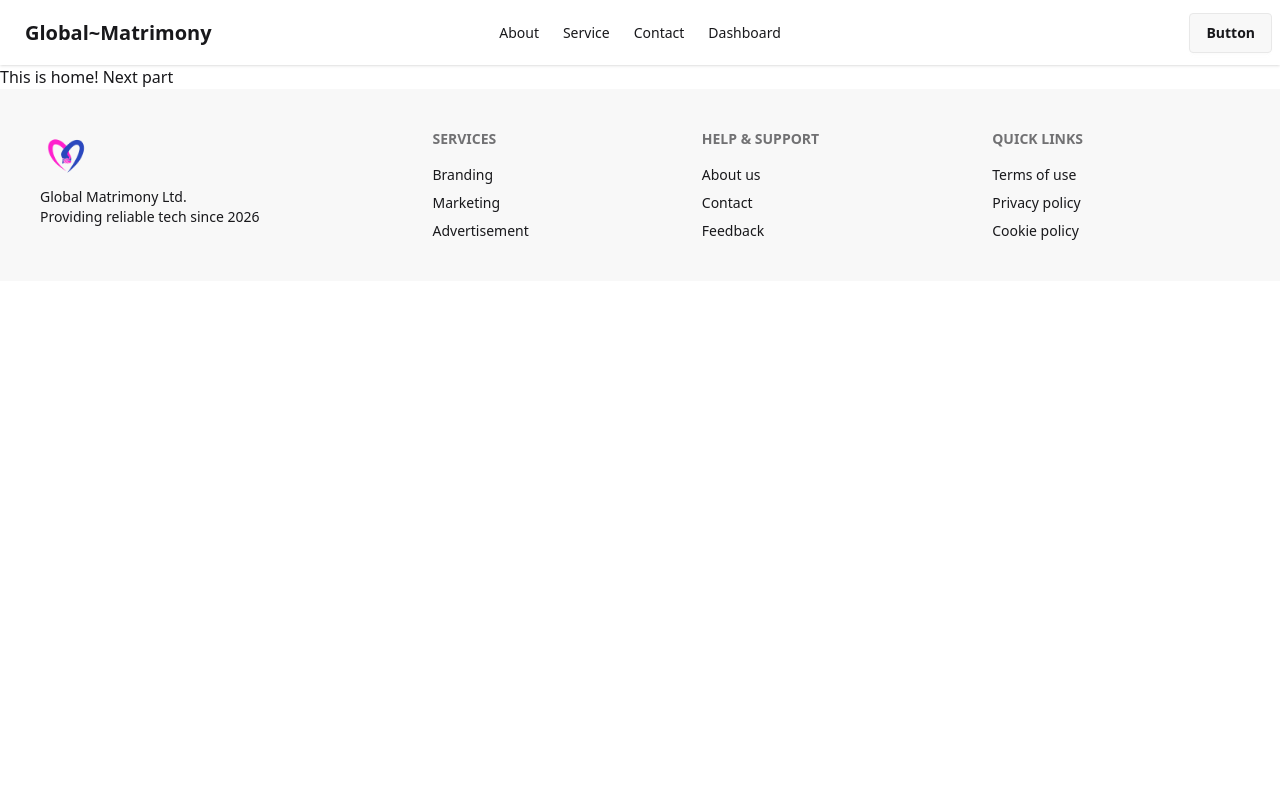
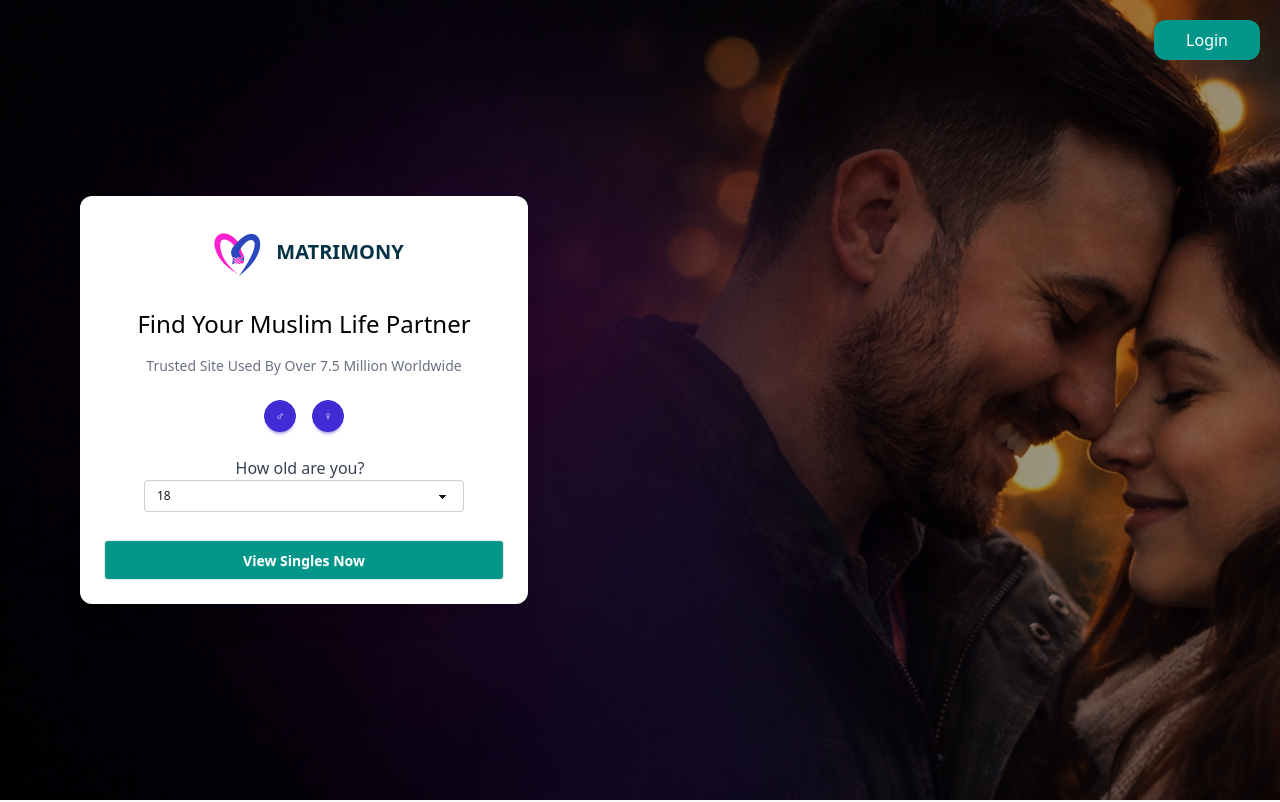
Before and after one commit to MH-liton-360/matrimony, a React (Vite) app: page / in a window 1280 px wide. Shown: the top 802 px of the page. Built offline with nearby package versions, Linux system fonts and the light colour scheme.

Commit message:
Landing page setup

```diff
--- a/src/layouts/Main.jsx
+++ b/src/layouts/Main.jsx
@@ -1,11 +1,13 @@
 import { Outlet } from "react-router-dom";
-import Navbar from "../shared/Navbar";
+// import Navbar from "../shared/Navbar";
 import Footer from "../shared/Footer";
+import Landing from "../pages/Landing";
 
 const Main = () => {
     return (
         <div>
-            <Navbar></Navbar>
+            {/* <Navbar></Navbar> */}
+            <Landing></Landing>
             <Outlet></Outlet>
             <Footer></Footer>
         </div>
--- /dev/null
+++ b/src/pages/Landing.jsx
@@ -0,0 +1,66 @@
+import bg_image from "../assets/bg-image/Warm embrace under golden lights.png";
+import image_logo from "../assets/logo/Interlocked hands forming a heart.png"
+
+const Landing = () => {
+    return (
+        <section
+            style={{
+                backgroundImage: `url(${bg_image})`,
+                backgroundSize: "cover",
+                backgroundPosition: "10% 15%",
+                minHeight: "100vh",
+            }}
+            className="relative flex items-center justify-start px-6 md:px-12 lg:px-20"
+        >
+            {/* Overlay */}
+            <div className="absolute inset-0 bg-black/40"></div>
+
+            {/* Login Button - Top Right */}
+            <button className="absolute top-5 right-5 z-20 bg-teal-600 text-white px-8 py-2 rounded-xl hover:bg-teal-700 transition">
+                Login
+            </button>
+
+            {/* Content Card - Left Center */}
+            <div className="relative z-10 bg-white rounded-xl shadow-xl w-full max-w-md p-6 text-center">
+                <div className="flex flex-col gap-4">
+                    {/* Logo */}
+                    <div className="flex justify-center items-center gap-2 mb-2">
+                        <img className="h-16" src={image_logo} alt="image_logo" />
+                        <h1 className="text-cyan-950 uppercase text-xl font-semibold">Matrimony</h1>
+                    </div>
+
+                    {/* Headline */}
+                    <h2 className="text-black text-2xl font-medium">
+                        Find Your Muslim Life Partner
+                    </h2>
+                    <p className="text-sm text-gray-500">
+                        Trusted Site Used By Over 7.5 Million Worldwide
+                    </p>
+
+                    {/* Gender Selection */}
+                    <div className="flex justify-center gap-4 mt-2">
+                        <button className="btn btn-primary btn-circle btn-sm">♂</button>
+                        <button className="btn btn-primary btn-circle btn-sm">♀</button>
+                    </div>
+
+                    {/* Age Selector */}
+                    <div className="mt-2">
+                        <label className="text-gray-700 mr-2">How old are you?</label>
+                        <select className="select select-bordered select-sm">
+                            {Array.from({ length: 83 }, (_, i) => i + 18).map((age) => (
+                                <option key={age} value={age}>{age}</option>
+                            ))}
+                        </select>
+                    </div>
+
+                    {/* View Singles Button */}
+                    <button className="btn btn-teal-600 bg-teal-600 text-white mt-3 hover:bg-teal-700 transition w-full">
+                        View Singles Now
+                    </button>
+                </div>
+            </div>
+        </section>
+    );
+};
+
+export default Landing;
--- a/src/shared/Footer.jsx
+++ b/src/shared/Footer.jsx
@@ -7,7 +7,7 @@ const Footer = () => {
             <div>
                 <footer className="footer sm:footer-horizontal bg-base-200 text-base-content p-10">
                     <aside>
-                        <img className="h-[50px] w-[50px] rounded-xl" src={F_logo} alt="matrimony" />
+                        <img className="h-12 w-12 rounded-xl" src={F_logo} alt="matrimony" />
                         <p>
                             Global Matrimony Ltd.
                             <br />
--- a/src/shared/Navbar.jsx
+++ b/src/shared/Navbar.jsx
@@ -34,7 +34,7 @@ const Navbar = () => {
                     </ul>
                 </div>
                 <div className="navbar-end">
-                    <a className="btn">Button</a>
+                    <a className="btn">Login</a>
                 </div>
             </div>
         </section>
```
Also changed, not shown: src/router/router.jsx (+7 -7 lines), src/assets/bg-image/Warm embrace under golden lights.png (added).
